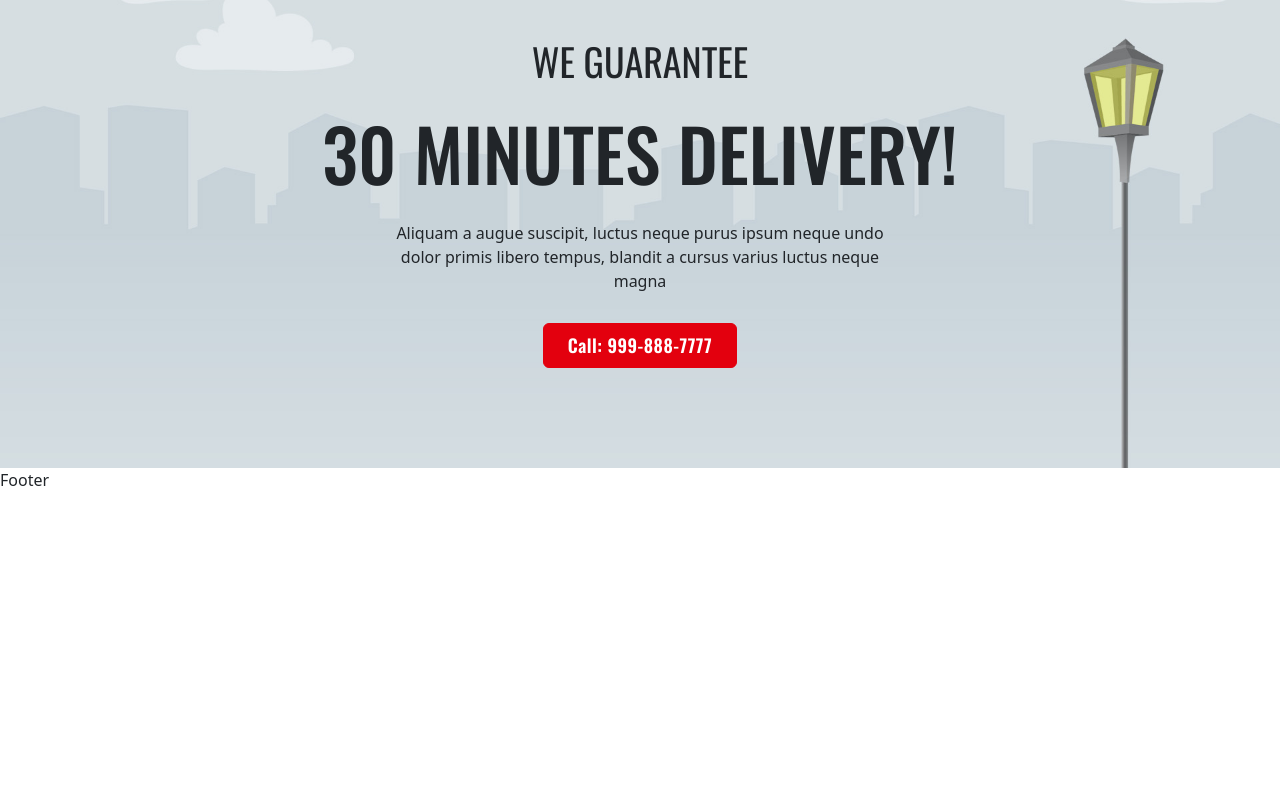
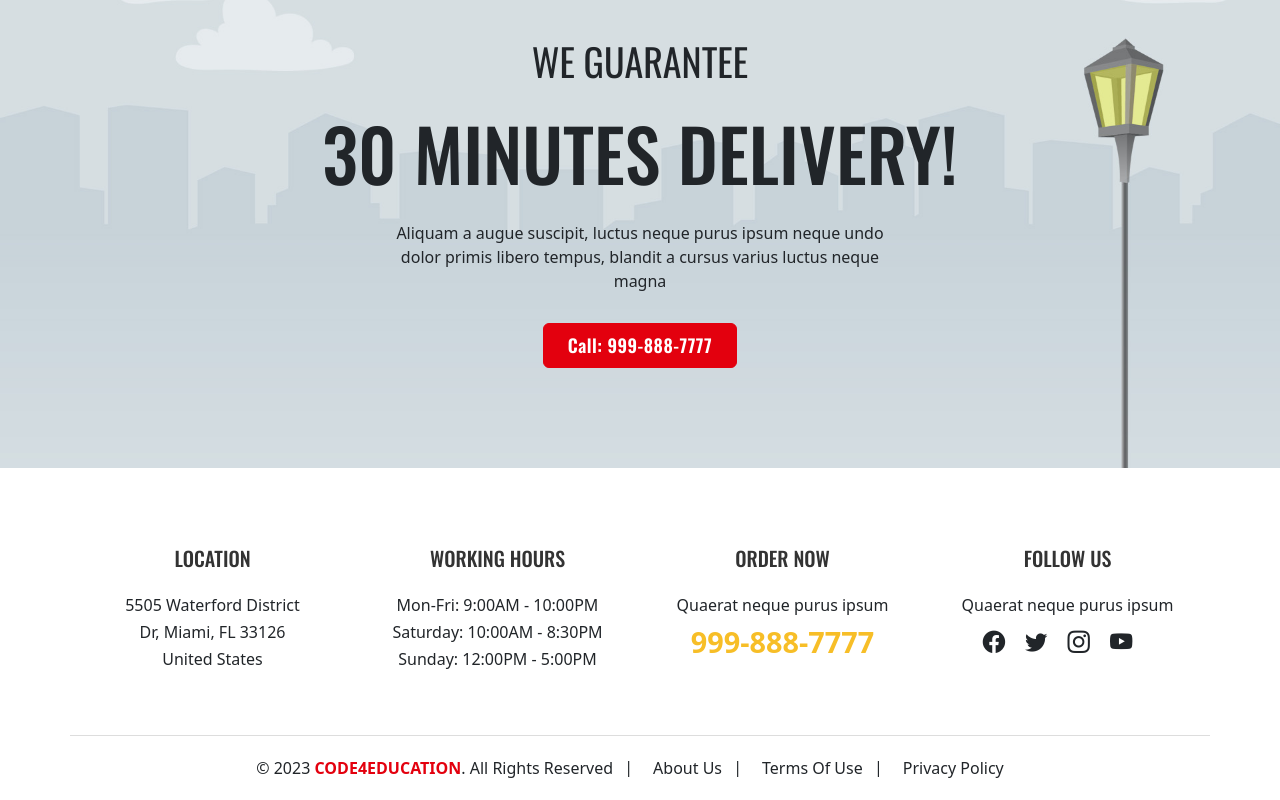
Before and after one commit to suraj28j/Food-Delivery-App, a React (Vite) app: page / in a window 1280 px wide. Shown: the part 6554-7354 px from the top of the page. Before the commit the page ends 7046 px from the top, so only its background shows below. Built offline with nearby package versions, Linux system fonts and the light colour scheme.

Commit message:
footer complete

```diff
--- a/src/components/Footer.jsx
+++ b/src/components/Footer.jsx
@@ -1,10 +1,76 @@
 import React from 'react'
+import { Link } from 'react-router-dom'
+import "../styles/FooterStyle.css"
 
 const Footer = () => {
   return (
-    <div>
-      Footer
-    </div>
+    <footer>
+      <div className='container'>
+        <div className='row'>
+          <div className='col-sm-6 col-lg-3 mb-4 mb-lg-0'>
+            <div className='text-center'>
+              <h5>Location</h5>
+              <p>5505 Waterford District</p>
+              <p>Dr, Miami, FL 33126</p>
+              <p>United States</p>
+            </div>
+          </div>
+          <div className='col-sm-6 col-lg-3 mb-4 mb-lg-0'>
+            <div className='text-center'>
+              <h5>Working Hours</h5>
+              <p>Mon-Fri: 9:00AM - 10:00PM</p>
+              <p>Saturday: 10:00AM - 8:30PM</p>
+              <p>Sunday: 12:00PM - 5:00PM</p>
+            </div>
+          </div>
+          <div className='col-sm-6 col-lg-3 mb-4 mb-lg-0'>
+            <div className='text-center'>
+              <h5>Order Now</h5>
+              <p>Quaerat neque purus ipsum</p>
+              <Link to="" className='calling nav-link'>999-888-7777</Link>
+            </div>
+          </div>
+          <div className='col-sm-6 col-lg-3 mb-4 mb-lg-0'>
+            <div className='text-center'>
+              <h5>Follow Us</h5>
+              <p>Quaerat neque purus ipsum</p>
+              <ul className='list-unstyled text-center mt-2'>
+                <li>
+                  <Link to="/" className='nav-link'><i className="bi bi-facebook"></i></Link>
+                </li>
+                <li>
+                  <Link to="/" className='nav-link'><i className="bi bi-twitter"></i></Link>
+                </li>
+                <li>
+                  <Link to="/" className='nav-link'><i className="bi bi-instagram"></i></Link>
+                </li>
+                <li>
+                  <Link to="/" className='nav-link'><i className="bi bi-youtube"></i></Link>
+                </li>
+              </ul>
+            </div>
+          </div>
+        </div>
+        <div className='row copy_right'>
+          <div>
+            <ul className='list-unstyled text-center mb-0'>
+              <li>
+                <Link to="/" className='nav-link'>© 2023 <span>CODE4EDUCATION</span>. All Rights Reserved</Link>
+              </li>
+              <li>
+                <Link to="/" className='nav-link'>About Us</Link>
+              </li>
+              <li>
+                <Link to="/" className='nav-link'>Terms Of Use</Link>
+              </li>
+              <li>
+                <Link to="/" className='nav-link'>Privacy Policy</Link>
+              </li>
+            </ul>
+          </div>
+        </div>
+      </div>
+    </footer>
   )
 }
 
--- /dev/null
+++ b/src/styles/FooterStyle.css
@@ -0,0 +1,47 @@
+footer{
+    padding-top: 80px;
+}
+footer h5{
+    color: var(--light-black);
+    line-height: 1;
+    margin-bottom: 25px;
+}
+footer p{
+    margin-bottom: 3px;
+    font-size: 1rem;
+}
+footer .calling{
+    font-size: 1.8rem;
+    font-weight: 800;
+    color: var(--yellow);
+}
+footer ul li{
+    display: inline-block;
+    margin-right: 20px;
+    font-size: 1.4rem;
+    cursor: pointer;
+}
+footer .copy_right{
+    border-top:1px solid var(--light-gray-2) ;
+    margin-top: 60px;
+    padding: 20px 0;
+}
+footer .copy_right ul li span{
+    color: var(--light-red);
+    font-weight: 600;
+}
+footer .copy_right ul li {
+    font-size: 1rem;
+    padding: 0 10px;
+    position: relative;
+}
+footer .copy_right ul li::after{
+    content: "|";
+    padding-left: 11px;
+    position: absolute;
+    top: -1px;
+    right: -10px;
+}
+footer .copy_right ul li:last-child::after{
+    display: none;
+}
```
